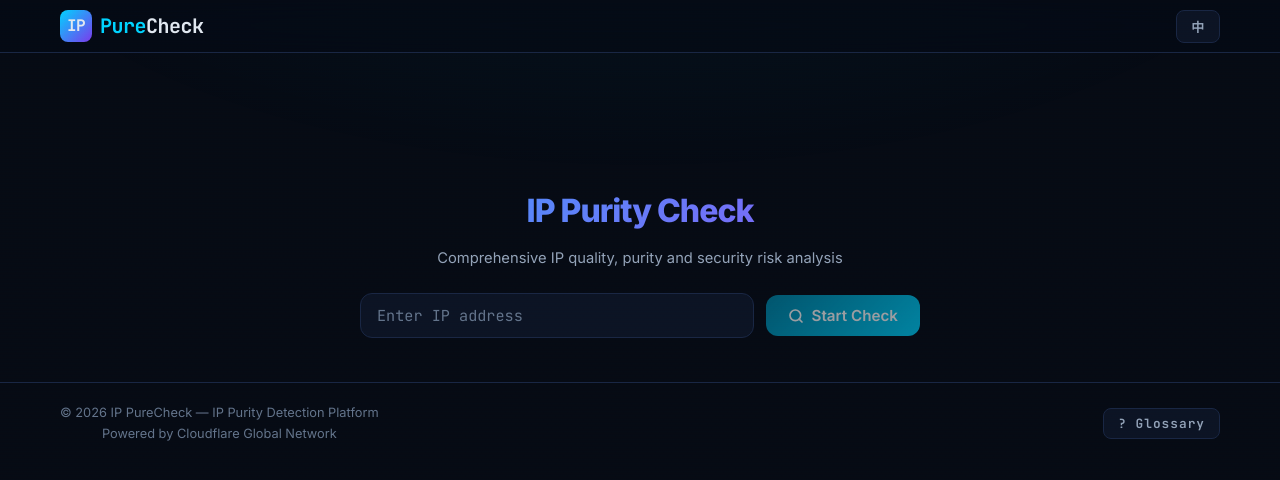
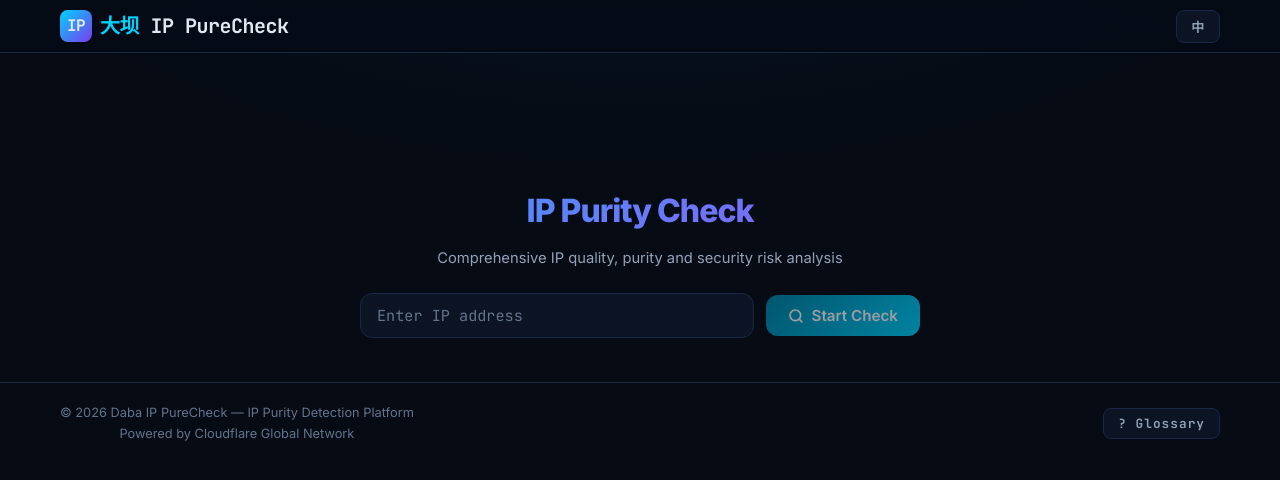
Before and after one commit to wlzh/daba-ip-purecheck, a website: page public/index.html in a window 1280 px wide. Drawn offline with nearby package versions, Linux system fonts and the light colour scheme; no server answers.

Commit message:
refactor: rename to 大坝/Daba IP PureCheck, rename repo to daba-ip-purecheck
- Rebrand site name to 大坝 IP PureCheck (ZH) / Daba IP PureCheck (EN)
- Update all references: index.html, i18n.js, app.js, package.json, wrangler.toml, README
- Rename GitHub repo: wlzh/ip-purecheck → wlzh/daba-ip-purecheck
- Bump version to v1.1.0

```diff
--- a/package.json
+++ b/package.json
@@ -1,5 +1,5 @@
 {
-  "name": "ip-purecheck",
+  "name": "daba-ip-purecheck",
   "version": "1.0.0",
   "private": true,
   "scripts": {
--- a/public/index.html
+++ b/public/index.html
@@ -3,18 +3,18 @@
 <head>
   <meta charset="UTF-8">
   <meta name="viewport" content="width=device-width, initial-scale=1.0">
-  <title>IP PureCheck — IP 纯净度检测</title>
+  <title>大坝 IP PureCheck — IP 纯净度检测</title>
   <meta name="description" content="全面检测 IP 质量、纯净度与安全隐私风险。支持 WebRTC/DNS 泄露检测、AI 服务可达性检测。">
   <meta name="robots" content="index, follow, max-image-preview:large, max-snippet:-1, max-video-preview:-1">
   <meta name="keywords" content="IP检测,IP纯净度,IP质量,WebRTC泄露,DNS泄露,IPv6泄露,IP类型检测,Claude检测,ChatGPT检测,Gemini检测,Copilot检测,AI服务可达性,代理检测,IP地址查询,IP lookup,IP check,IP purity,proxy detection,WebRTC leak,DNS leak,IPv6 leak,IP geolocation,what is my IP,IP type,residential IP,datacenter IP,IP quality test,Claude access,ChatGPT access,Gemini access,Copilot access,AI service check,IP privacy,browser fingerprint">
-  <meta property="og:title" content="IP PureCheck — IP 纯净度检测 | IP Purity Detection">
+  <meta property="og:title" content="大坝 IP PureCheck — IP 纯净度检测 | Daba IP Purity Detection">
   <meta property="og:description" content="全面检测 IP 质量、纯净度与安全隐私风险。支持 WebRTC/DNS/IPv6 泄露检测、AI 服务可达性检测。Comprehensive IP quality, purity and security analysis.">
   <meta property="og:type" content="website">
-  <meta property="og:site_name" content="IP PureCheck">
+  <meta property="og:site_name" content="大坝 IP PureCheck">
   <meta property="og:locale" content="zh_CN">
   <meta property="og:locale:alternate" content="en_US">
   <meta name="twitter:card" content="summary_large_image">
-  <meta name="twitter:title" content="IP PureCheck — IP 纯净度检测">
+  <meta name="twitter:title" content="大坝 IP PureCheck — IP 纯净度检测">
   <meta name="twitter:description" content="全面检测 IP 质量、纯净度与安全隐私风险。WebRTC/DNS/IPv6 泄露检测，AI 服务可达性检测。">
   <link rel="canonical" href="">
   <link rel="preconnect" href="https://fonts.googleapis.com">
@@ -28,8 +28,8 @@
   {
     "@context": "https://schema.org",
     "@type": "WebApplication",
-    "name": "IP PureCheck",
-    "description": "Comprehensive IP quality, purity and security analysis tool. Detect WebRTC leaks, DNS leaks, IPv6 leaks, and AI service accessibility.",
+    "name": "大坝 IP PureCheck",
+    "description": "Comprehensive IP quality, purity and security analysis tool by Daba. Detect WebRTC leaks, DNS leaks, IPv6 leaks, and AI service accessibility.",
     "applicationCategory": "UtilityApplication",
     "operatingSystem": "Web",
     "offers": { "@type": "Offer", "price": "0", "priceCurrency": "USD" },
@@ -45,7 +45,7 @@
     <div class="container">
       <div class="logo">
         <div class="logo-icon">IP</div>
-        <span><span class="accent">Pure</span>Check</span>
+        <span><span class="accent">大坝</span> IP PureCheck</span>
       </div>
       <div class="header-actions">
         <button class="lang-btn" @click="toggleLang()" x-text="lang === 'zh' ? 'EN' : '中'"></button>
--- a/public/js/app.js
+++ b/public/js/app.js
@@ -384,7 +384,7 @@
         ctx.fillStyle = '#f60';
         ctx.fillRect(125, 1, 62, 20);
         ctx.fillStyle = '#069';
-        ctx.fillText('IP PureCheck 🛡️', 2, 15);
+        ctx.fillText('大坝 IP PureCheck 🛡️', 2, 15);
         ctx.fillStyle = 'rgba(102, 204, 0, 0.7)';
         ctx.fillText('fingerprint', 4, 35);
         const data = canvas.toDataURL();
--- a/public/js/i18n.js
+++ b/public/js/i18n.js
@@ -93,14 +93,14 @@
     proxyPenalty: '代理扣分',
     hostingPenalty: '机房扣分',
     mobilePenalty: '移动网络扣分',
-    footer: '© 2026 IP PureCheck — IP 纯净度检测平台',
+    footer: '© 2026 大坝 IP PureCheck — IP 纯净度检测平台',
     poweredBy: '基于 Cloudflare 全球网络',
     shareResult: '分享结果',
     copyIp: '复制 IP',
     copied: '已复制',
     darkMode: '深色模式',
-    aboutTitle: '关于 IP PureCheck',
-    aboutDesc: 'IP PureCheck 是一个综合性的 IP 质量检测平台，帮助您全面了解 IP 的纯净度、安全性和可用性。支持 WebRTC 泄露检测、DNS 泄露检测、AI 服务可达性检测等多种功能。',
+    aboutTitle: '关于 大坝 IP PureCheck',
+    aboutDesc: '大坝 IP PureCheck 是一个综合性的 IP 质量检测平台，帮助您全面了解 IP 的纯净度、安全性和可用性。支持 WebRTC 泄露检测、DNS 泄露检测、AI 服务可达性检测等多种功能。',
     features: '功能特性',
     feature1: 'IP 纯净度评分与风险分析',
     feature2: 'WebRTC / DNS 泄露检测',
@@ -206,14 +206,14 @@
     proxyPenalty: 'Proxy Penalty',
     hostingPenalty: 'Hosting Penalty',
     mobilePenalty: 'Mobile Penalty',
-    footer: '© 2026 IP PureCheck — IP Purity Detection Platform',
+    footer: '© 2026 Daba IP PureCheck — IP Purity Detection Platform',
     poweredBy: 'Powered by Cloudflare Global Network',
     shareResult: 'Share Result',
     copyIp: 'Copy IP',
     copied: 'Copied',
     darkMode: 'Dark Mode',
-    aboutTitle: 'About IP PureCheck',
-    aboutDesc: 'IP PureCheck is a comprehensive IP quality detection platform that helps you understand IP purity, security and usability. Features include WebRTC leak detection, DNS leak detection, AI service accessibility and more.',
+    aboutTitle: 'About Daba IP PureCheck',
+    aboutDesc: 'Daba IP PureCheck is a comprehensive IP quality detection platform that helps you understand IP purity, security and usability. Features include WebRTC leak detection, DNS leak detection, AI service accessibility and more.',
     features: 'Features',
     feature1: 'IP purity scoring and risk analysis',
     feature2: 'WebRTC / DNS leak detection',
--- a/wrangler.toml
+++ b/wrangler.toml
@@ -1,3 +1,3 @@
-name = "ip-purecheck"
+name = "daba-ip-purecheck"
 compatibility_date = "2024-12-01"
 pages_build_output_dir = "./public"
```
Also changed, not shown: README.md, 1 other file.
